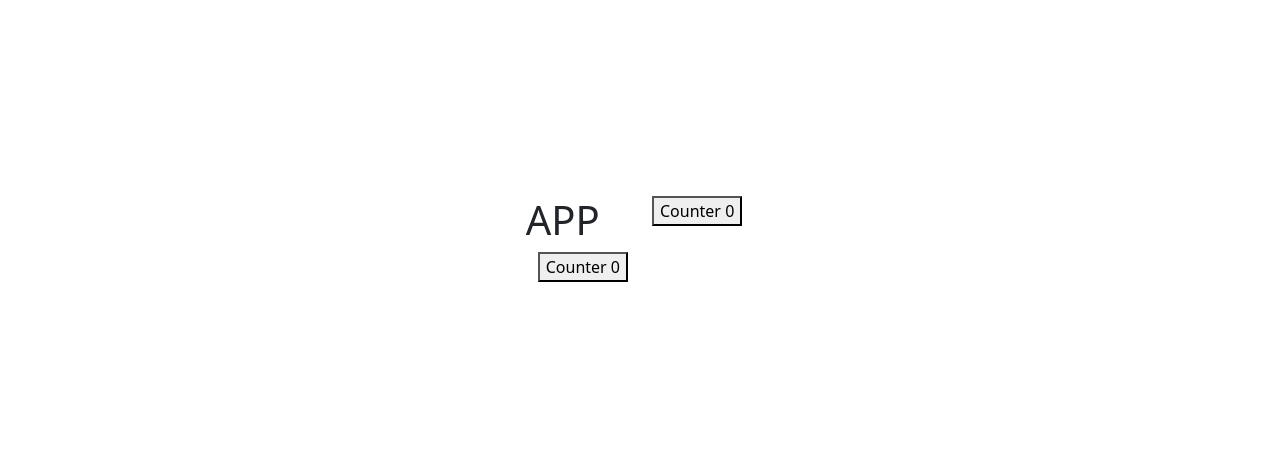
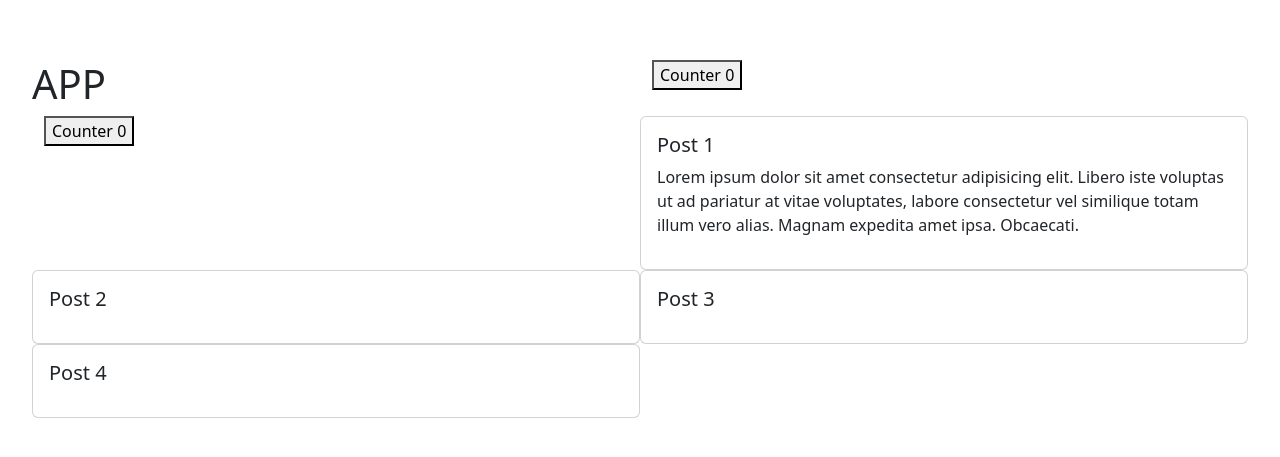
Before and after one commit to stonxzz/cursoVue, a Vue app in the folder componentes/components-1/: page / in a window 1280 px wide. Shown: the part 161-618 px from the top of the page. Built offline with nearby package versions, Linux system fonts and the light colour scheme.

Commit message:
feature: :sparkles: An example was made of how to define and create props

```diff
--- a/componentes/components-1/src/App.vue
+++ b/componentes/components-1/src/App.vue
@@ -1,9 +1,18 @@
 <script setup>
-import ButtonCounter from './components/ButtonCounter.vue';
+import ButtonCounter from "./components/ButtonCounter.vue";
+import BlogPost from "./components/BlogPost.vue";
 </script>
 
 <template>
   <h1>APP</h1>
-  <ButtonCounter/>
-  <ButtonCounter/>
+  <ButtonCounter />
+  <ButtonCounter />
+
+  <BlogPost title="Post 1"
+  content="Lorem ipsum dolor sit amet consectetur adipisicing elit. Libero iste voluptas ut ad
+  pariatur at vitae voluptates,
+  labore consectetur vel similique totam illum vero alias. Magnam expedita amet ipsa. Obcaecati."></BlogPost>
+  <BlogPost title="Post 2"></BlogPost>
+  <BlogPost title="Post 3"></BlogPost>
+  <BlogPost title="Post 4"></BlogPost>
 </template>
--- /dev/null
+++ b/componentes/components-1/src/components/BlogPost.vue
@@ -0,0 +1,13 @@
+<script setup>
+
+defineProps(['title', 'content'])
+</script>
+
+<template>
+    <div class="card">
+        <div class="card-body">
+            <h5 class="card-title">{{title}}</h5>
+            <p>{{content}}</p>
+        </div>
+    </div>
+</template>
```
